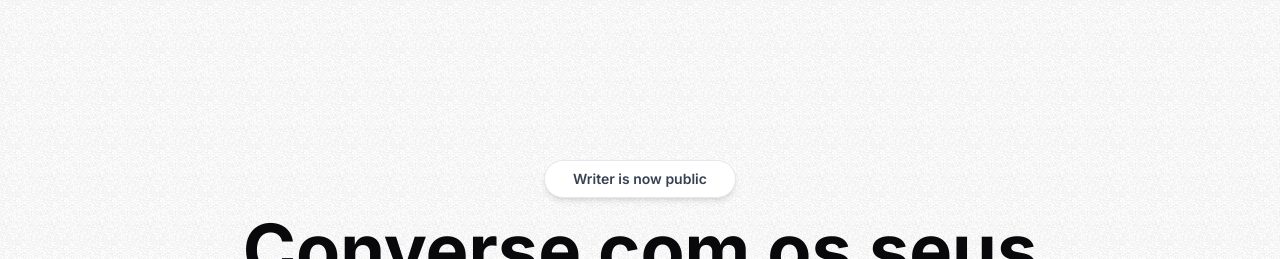
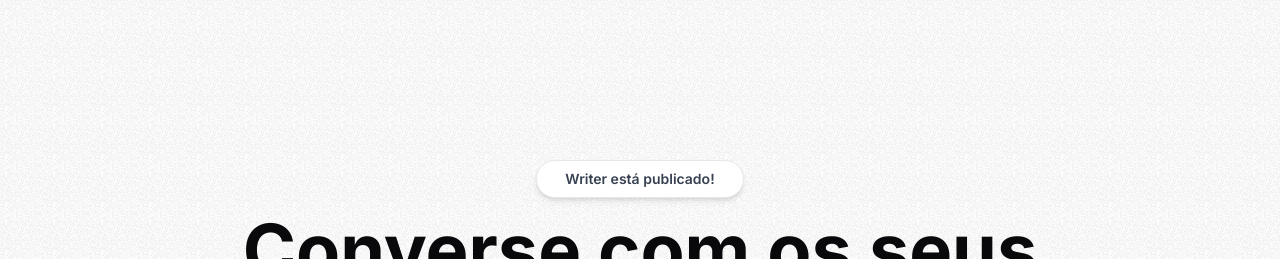
Before and after one commit to arthurlopesr/writer, a Next.js app: page / in a window 1280 px wide. Shown: the top 259 px of the page. Built offline with nearby package versions, Linux system fonts and the light colour scheme.

Commit message:
fix: fixing the language

```diff
--- a/src/app/pages/home/heroSection/HeroSection.tsx
+++ b/src/app/pages/home/heroSection/HeroSection.tsx
@@ -8,7 +8,7 @@
     <>
       <div className="mx-auto mb-4 flex max-w-fit items-center justify-center space-x-2 overflow-hidden rounded-full border border-gray-200 bg-white px-7 py-2 shadow-md backdrop-blur transition-all hover:border-gray-300 hover:bg-white/50">
         <p className="text-sm font-semibold text-gray-700">
-          Writer is now public
+          Writer está publicado!
         </p>
       </div>
       <h1 className="max-w-4xl text-5xl font-bold md:text-6xl lg:text-7xl">
```
